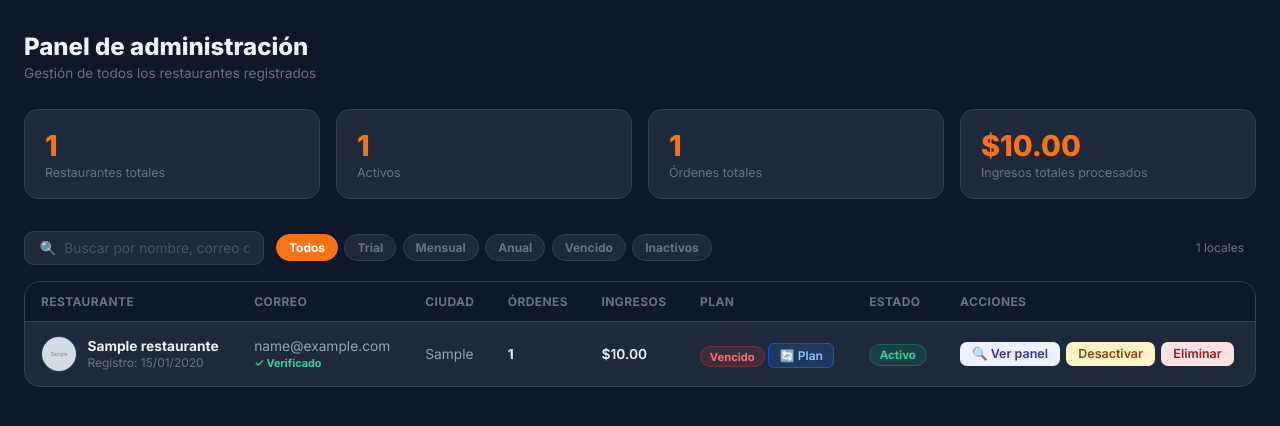
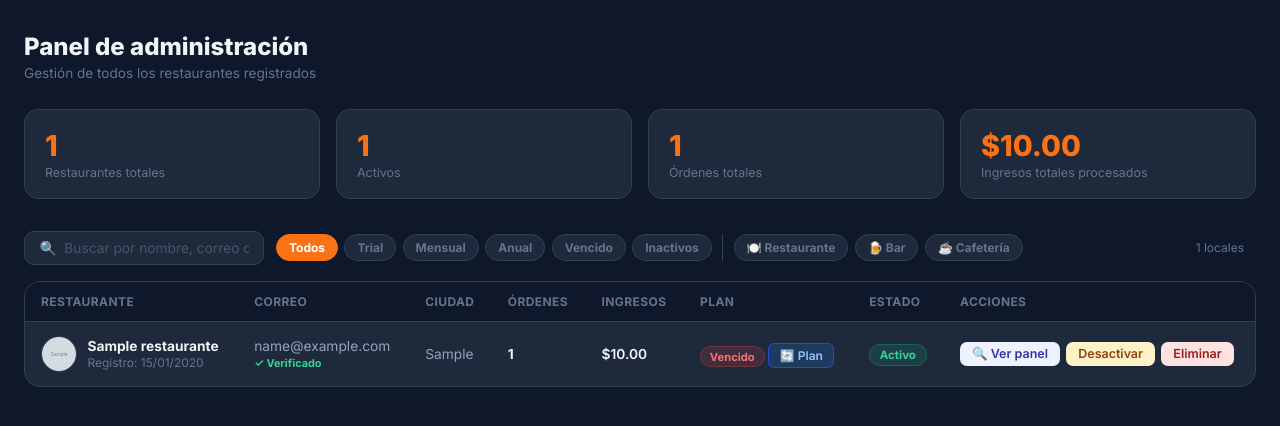
Before and after one commit to colverounmerco-lgtm/carta-digital, a Flask app: template templates/admin/panel.html in a window 1280 px wide. Shown: the part 56-482 px from the top of the page. Run offline with Flask 3, Linux system fonts and the light colour scheme; tables that the repository leaves empty hold one stand-in row (values such as "Sample post"); the template is opened without the code that fills it: values that come from a table or form of the project are taken from there, most other values are stand-ins (such as "Sample title", 1, 10 or a date in 2020); grey boxes marked "Sample" are stand-in pictures; parts of the project's set-up code (start-up, migrations or seed data) failed here and were passed over.

Commit message:
Admin: filtros por categoria (restaurante, bar, cafeteria) independientes del filtro de plan
Co-Authored-By: Claude Sonnet 4.6 <noreply@anthropic.com>

```diff
--- a/templates/admin/panel.html
+++ b/templates/admin/panel.html
@@ -256,12 +256,16 @@
   <div class="toolbar">
     <input class="search-input" type="text" id="buscador" placeholder="🔍  Buscar por nombre, correo o ciudad…" oninput="filtrar()">
     <div class="filtros">
-      <span class="chip activo" data-filtro="todos" onclick="setFiltro(this)">Todos</span>
-      <span class="chip" data-filtro="trial" onclick="setFiltro(this)">Trial</span>
-      <span class="chip" data-filtro="mensual" onclick="setFiltro(this)">Mensual</span>
-      <span class="chip" data-filtro="anual" onclick="setFiltro(this)">Anual</span>
-      <span class="chip" data-filtro="vencido" onclick="setFiltro(this)">Vencido</span>
-      <span class="chip" data-filtro="inactivo" onclick="setFiltro(this)">Inactivos</span>
+      <span class="chip activo" data-filtro="todos" data-tipo="plan" onclick="setFiltro(this)">Todos</span>
+      <span class="chip" data-filtro="trial" data-tipo="plan" onclick="setFiltro(this)">Trial</span>
+      <span class="chip" data-filtro="mensual" data-tipo="plan" onclick="setFiltro(this)">Mensual</span>
+      <span class="chip" data-filtro="anual" data-tipo="plan" onclick="setFiltro(this)">Anual</span>
+      <span class="chip" data-filtro="vencido" data-tipo="plan" onclick="setFiltro(this)">Vencido</span>
+      <span class="chip" data-filtro="inactivo" data-tipo="plan" onclick="setFiltro(this)">Inactivos</span>
+      <span style="width:1px;background:#334155;align-self:stretch;margin:0 0.25rem"></span>
+      <span class="chip" data-filtro="restaurante" data-tipo="cat" onclick="setFiltro(this)">🍽️ Restaurante</span>
+      <span class="chip" data-filtro="bar" data-tipo="cat" onclick="setFiltro(this)">🍺 Bar</span>
+      <span class="chip" data-filtro="cafeteria" data-tipo="cat" onclick="setFiltro(this)">☕ Cafetería</span>
     </div>
     <span class="count-badge" id="count-badge"></span>
   </div>
@@ -289,7 +293,8 @@
         {% set estado_key = 'inactivo' if not r.activo else 'activo' %}
         <tr data-nombre="{{ r.nombre|lower }}" data-email="{{ r.email|lower }}"
             data-ciudad="{{ (r.ciudad or '')|lower }}"
-            data-plan="{{ plan_key }}" data-estado="{{ estado_key }}">
+            data-plan="{{ plan_key }}" data-estado="{{ estado_key }}"
+            data-categoria="{{ r.categoria or 'restaurante' }}">
           <td>
             <div style="display:flex;align-items:center;gap:0.65rem">
               {% if r.logo_url %}
@@ -486,7 +491,8 @@
 
 <script>
   const modalPlan = document.getElementById('modal-plan');
-  let filtroActual = 'todos';
+  let filtroPlan = 'todos';
+  let filtroCat  = 'todos';
 
   function abrirModalPlan(rid, nombre, planActual) {
     document.getElementById('modal-nombre-rest').textContent = nombre;
@@ -499,9 +505,11 @@
   function cerrarModal() { modalPlan.style.display = 'none'; }
 
   function setFiltro(chip) {
-    document.querySelectorAll('.chip').forEach(c => c.classList.remove('activo'));
+    const tipo = chip.dataset.tipo;
+    document.querySelectorAll(`.chip[data-tipo="${tipo}"]`).forEach(c => c.classList.remove('activo'));
     chip.classList.add('activo');
-    filtroActual = chip.dataset.filtro;
+    if (tipo === 'plan') filtroPlan = chip.dataset.filtro;
+    else                 filtroCat  = chip.dataset.filtro;
     filtrar();
   }
 
@@ -510,18 +518,20 @@
     const filas = document.querySelectorAll('tbody tr');
     let visibles = 0;
     filas.forEach(tr => {
-      const nombre  = tr.dataset.nombre  || '';
-      const email   = tr.dataset.email   || '';
-      const ciudad  = tr.dataset.ciudad  || '';
-      const plan    = tr.dataset.plan    || '';
-      const estado  = tr.dataset.estado  || '';
+      const nombre = tr.dataset.nombre    || '';
+      const email  = tr.dataset.email     || '';
+      const ciudad = tr.dataset.ciudad    || '';
+      const plan   = tr.dataset.plan      || '';
+      const estado = tr.dataset.estado    || '';
+      const cat    = tr.dataset.categoria || '';
 
       const matchTexto = !q || nombre.includes(q) || email.includes(q) || ciudad.includes(q);
-      const matchFiltro = filtroActual === 'todos'
-        || (filtroActual === 'inactivo' && estado === 'inactivo')
-        || (filtroActual !== 'inactivo' && plan === filtroActual);
+      const matchPlan  = filtroPlan === 'todos'
+        || (filtroPlan === 'inactivo' && estado === 'inactivo')
+        || (filtroPlan !== 'inactivo' && plan === filtroPlan);
+      const matchCat   = filtroCat === 'todos' || cat === filtroCat;
 
-      if (matchTexto && matchFiltro) {
+      if (matchTexto && matchPlan && matchCat) {
         tr.classList.remove('oculto');
         visibles++;
       } else {
@@ -533,7 +543,6 @@
       visibles === total ? `${total} locales` : `${visibles} de ${total}`;
   }
 
-  // Inicializar contador
   filtrar();
 </script>
 </body>
```
